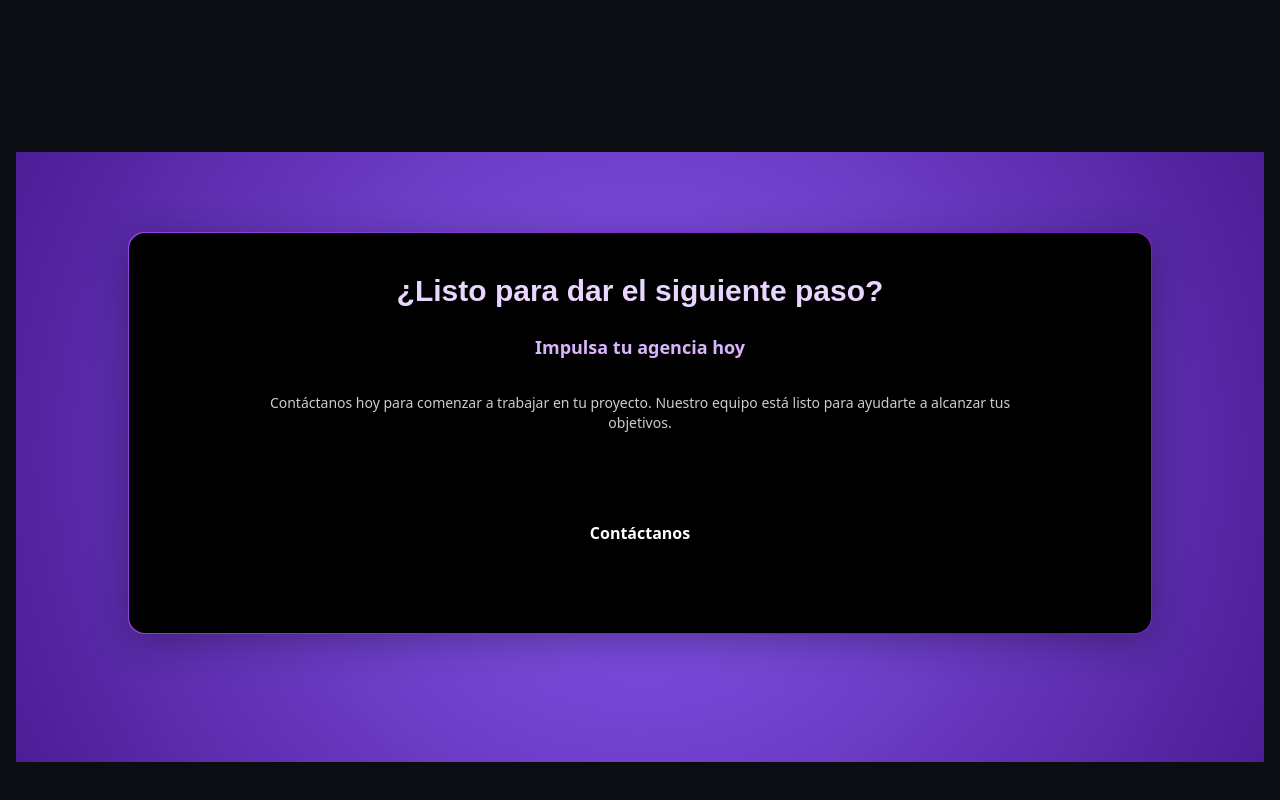
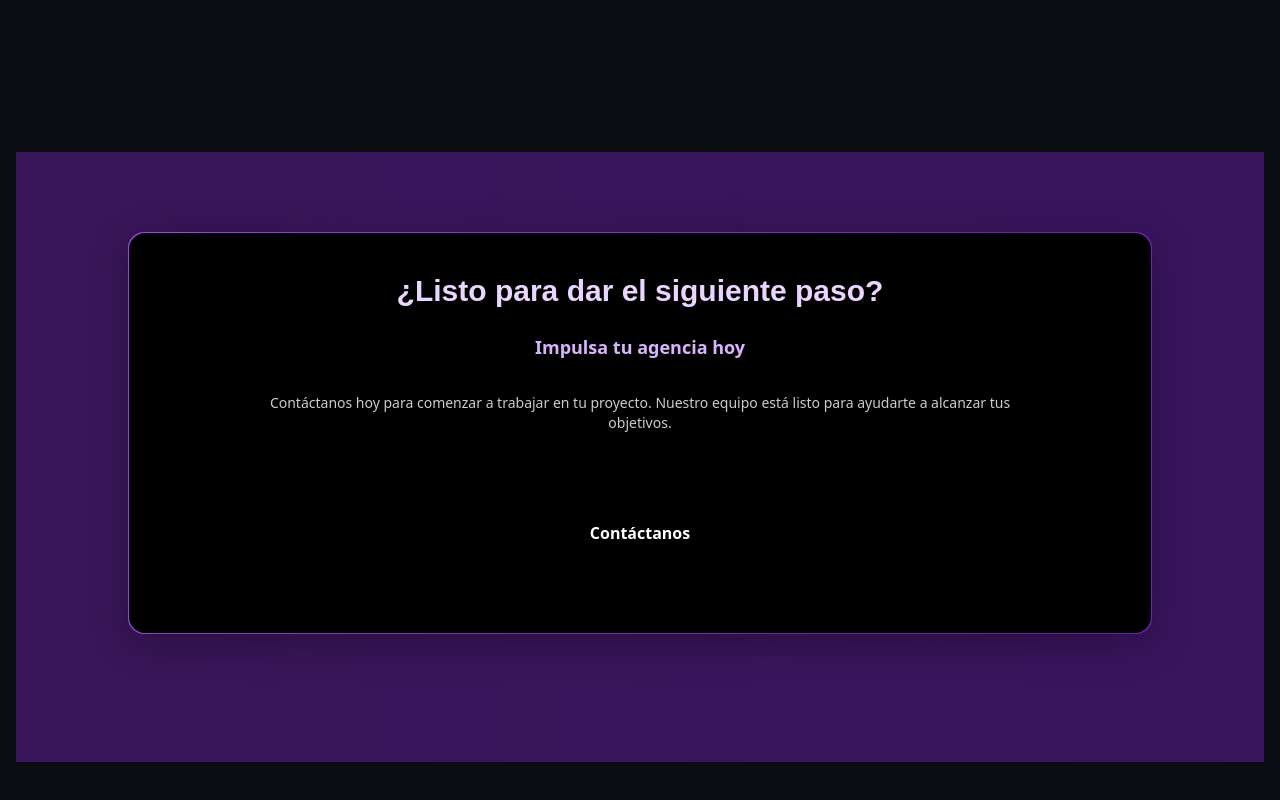
Before and after one commit to juanasaavedra/weavion, a React (Vite) app: page / in a window 1280 px wide. Shown: the part 3928-4728 px from the top of the page. Built offline with nearby package versions, Linux system fonts and the light colour scheme; a web font is replaced by a local one.

Commit message:
feat: animate purple gradient over starry CTA

```diff
--- a/src/ContactSection.jsx
+++ b/src/ContactSection.jsx
@@ -1,27 +1,16 @@
-import React, { useState } from 'react';
+import React from 'react';
 import { Link } from 'react-router-dom';
 import { useTranslation } from 'react-i18next';
 
 export default function ContactSection() {
   const { t } = useTranslation();
-  const [pos, setPos] = useState({ x: 50, y: 50 });
-
-  const handleMouseMove = (e) => {
-    const rect = e.currentTarget.getBoundingClientRect();
-    const x = ((e.clientX - rect.left) / rect.width) * 100;
-    const y = ((e.clientY - rect.top) / rect.height) * 100;
-    setPos({ x, y });
-  };
 
   return (
     <section
-      onMouseMove={handleMouseMove}
-      style={{
-        background: `radial-gradient(circle at ${pos.x}% ${pos.y}%, #8b5cf6, #4c1d95)`
-      }}
       className="relative flex items-center justify-center py-20 px-4 md:px-8 pb-32 overflow-hidden"
       id="contactSection"
     >
+      <div className="absolute inset-0 bg-gradient-to-r from-purple-900/60 via-purple-700/40 to-purple-900/60 bg-[length:200%_200%] animate-gradient-slow" />
       {/* Glass card with animated gradient border */}
       <div className="relative z-10 w-full max-w-5xl text-center group">
         <div className="p-[1px] rounded-2xl bg-gradient-to-r from-purple-500 via-purple-700 to-purple-500 animate-gradient-slow">
```
